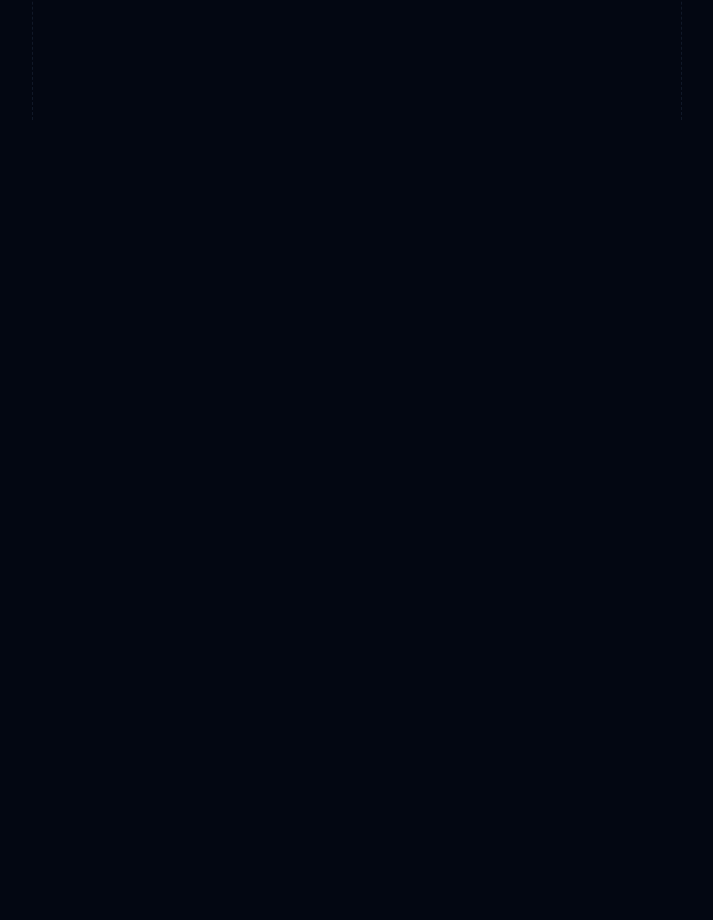
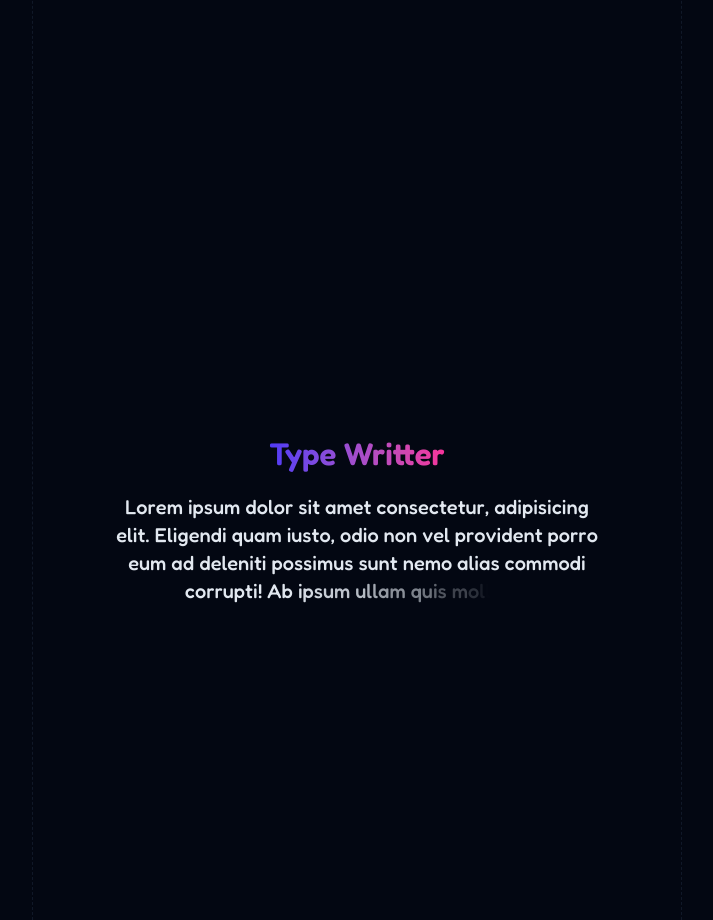
Before and after one commit to anandureghu/gsap-snippets, a Next.js app: page / in a window 1280 px wide. Shown: the part 680-1600 px from the top of the page, without its empty margins (283-996 px from the left). Before the commit the page ends 800 px from the top, so only its background shows below. Built offline with nearby package versions, Linux system fonts and the light colour scheme; a web font is replaced by a local one.

Commit message:
feat: typewritte animation

```diff
--- a/src/app/(root)/page.tsx
+++ b/src/app/(root)/page.tsx
@@ -1,9 +1,11 @@
 import Header from "../sections/Header";
+import Typewriter from "../sections/Typewriter";
 
 export default function Home() {
   return (
     <>
       <Header />
+      <Typewriter />
     </>
   );
 }
--- /dev/null
+++ b/src/app/sections/Typewriter.tsx
@@ -0,0 +1,73 @@
+"use client";
+
+import gsap from "gsap";
+import { useGSAP } from "@gsap/react";
+import { useRef } from "react";
+import { ScrollTrigger } from "gsap/ScrollTrigger";
+import { SplitText } from "gsap/SplitText";
+
+gsap.registerPlugin(useGSAP, ScrollTrigger, SplitText);
+
+const Typewriter = () => {
+  const container = useRef<HTMLDivElement | null>(null);
+
+  useGSAP(
+    () => {
+      const splitText = new SplitText("#text", {
+        type: "lines, words, chars",
+      });
+
+      // const lines = splitText.words;
+      // gsap.from(lines, {
+      //   yPercent: 380,
+      //   stagger: 0.02,
+      //   ease: "back.out",
+      //   duration: 1,
+      //   scrollTrigger: {
+      //     trigger: "#text",
+      //     start: "top 80%",
+      //     end: "top 50%",
+      //     scrub: true,
+      //     // markers: true,
+      //   },
+      // });
+
+      const lines = splitText.chars;
+      gsap.from(lines, {
+        opacity: 0,
+        stagger: 0.02,
+        ease: "back.out",
+        duration: 1,
+        scrollTrigger: {
+          trigger: "#text",
+          // start: "top 80%",
+          // end: "top 50%",
+          // scrub: true,
+          // markers: true,
+        },
+      });
+    },
+    { scope: container }
+  );
+
+  return (
+    <div
+      className="h-screen flex justify-center items-center flex-col"
+      ref={container}
+    >
+      <h1 className="text-3xl text-gd-highlight font-semibold mb-5">
+        Type Writter
+      </h1>
+      <p
+        className="text-xl font-medium text-center max-w-3/4 mx-auto overflow-hidden"
+        id="text"
+      >
+        Lorem ipsum dolor sit amet consectetur, adipisicing elit. Eligendi quam
+        iusto, odio non vel provident porro eum ad deleniti possimus sunt nemo
+        alias commodi corrupti! Ab ipsum ullam quis mollitia?
+      </p>
+    </div>
+  );
+};
+
+export default Typewriter;
```
Also changed, not shown: package.json (+7 -6 lines), 1 other file (tests, documents, lock files or other folders).
